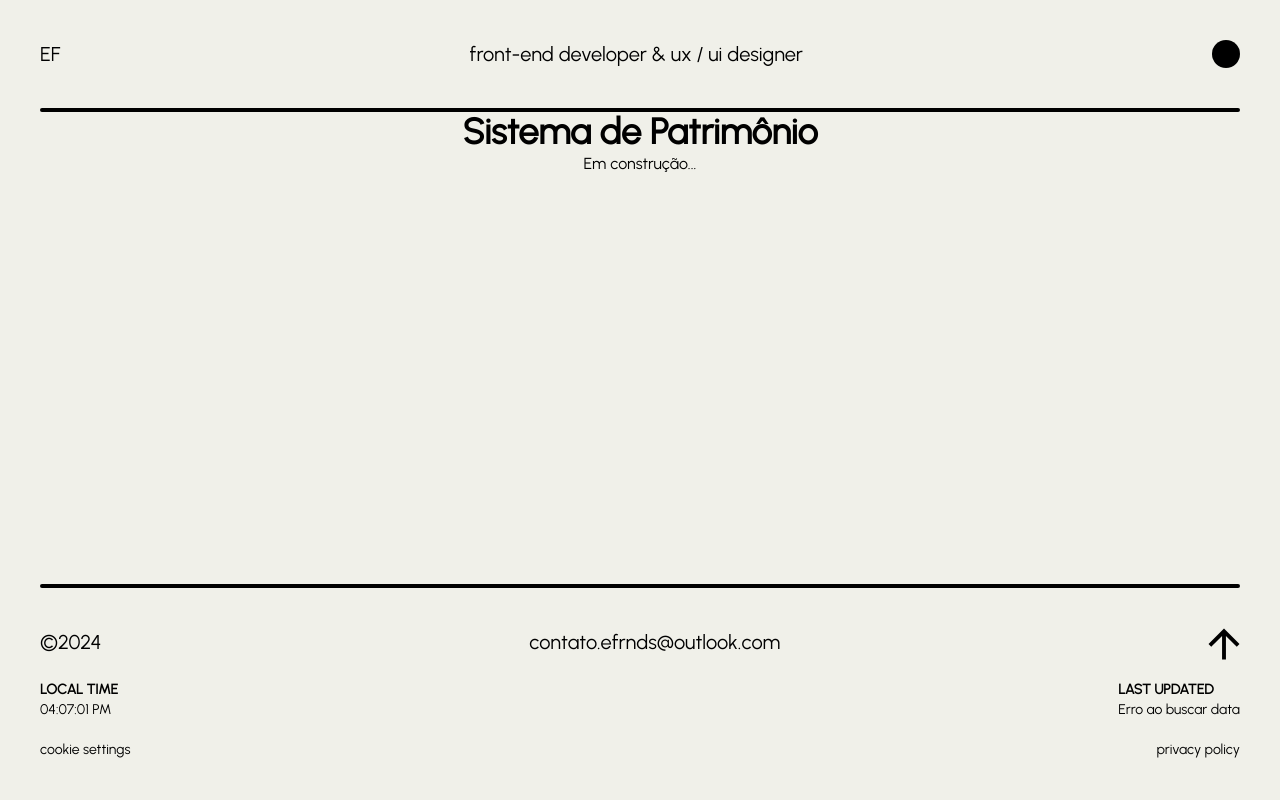
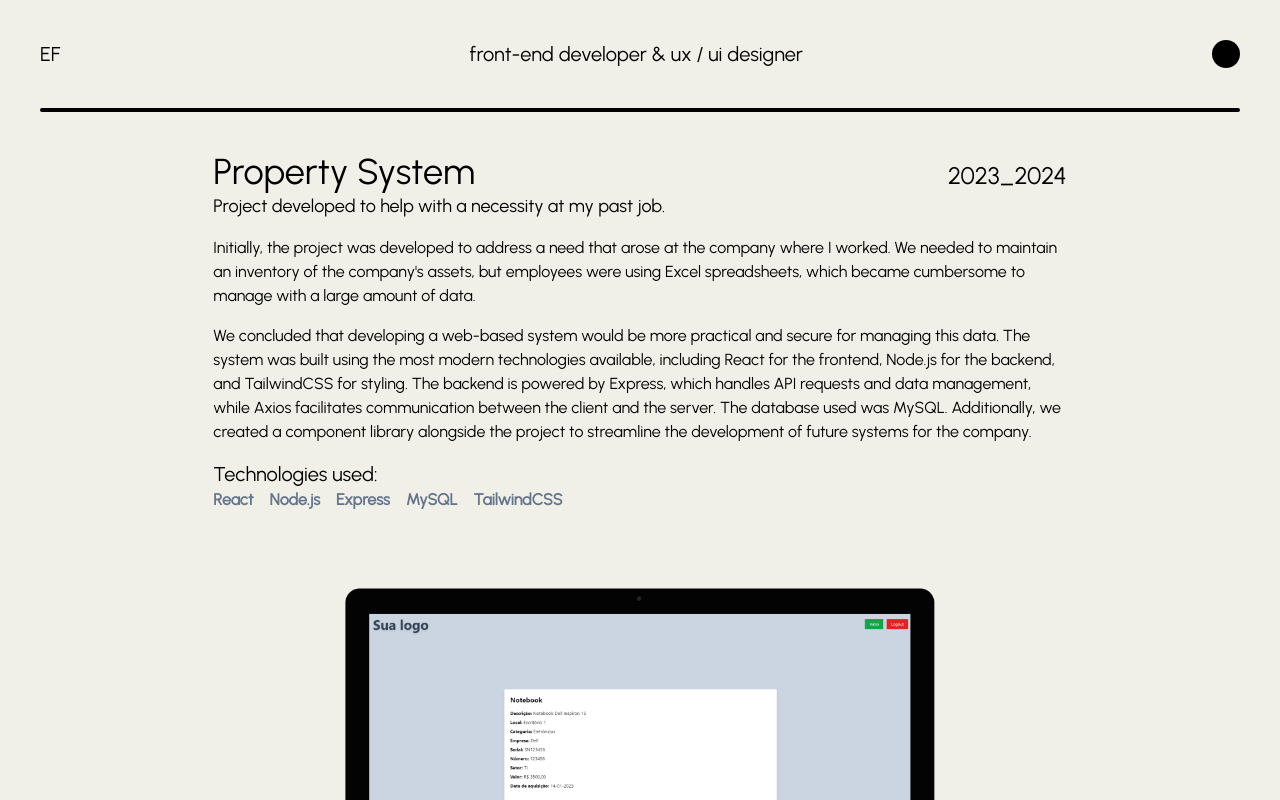
Before and after one commit to Efrnds/portfolio-novo, a React (Vite) app: page /sistema-patrimonio in a window 1280 px wide. Shown: the top 800 px of the page. Built offline with nearby package versions, Linux system fonts and the light colour scheme; no server answers.

Commit message:
criado o conteúdo do sistema de patrimonio

```diff
--- a/src/components/Main.jsx
+++ b/src/components/Main.jsx
@@ -7,7 +7,7 @@ function Main() {
             <About />
             <p className="mx-auto text-2xl text-red-600 ">Warning! The website is a Work in Progress</p>
             <Project title="Y" path="/Y" years="2024" image1="/images/y-mobile.png" image2="/images/y-desktop.png" image3="/images/y-tablet.png"/>
-            <Project title="Sistema de Patrimônio" path="/sistema-patrimonio" years="2023_2024" image1="/images/pat-mobile.png" image2="/images/pat-notebook.png" image3="/images/pat-ipad.png"/>
+            <Project title="Property System" path="/sistema-patrimonio" years="2023_2024" image1="/images/pat-mobile.png" image2="/images/pat-notebook.png" image3="/images/pat-ipad.png"/>
         </main>
     );
 }
--- a/src/pages/Patrimonio.jsx
+++ b/src/pages/Patrimonio.jsx
@@ -1,8 +1,46 @@
 export default function Patrimonio() {
   return (
-    <div>
-      <h1 className="text-4xl font-bold text-center">Sistema de Patrimônio</h1>
-      <p className="text-center">Em construção...</p>
+    <div className="flex flex-col flex-1 w-2/3 h-full py-10 mx-auto">
+      <div className="m-auto">
+        <div className="flex justify-between">
+          <h1 className="text-4xl ">Property System</h1>
+          <p className="mt-auto text-2xl">2023_2024</p>
+        </div>
+        <div className="flex flex-col gap-4">
+          <p className="text-lg">
+            Project developed to help with a necessity at my past job.
+          </p>
+          <p>
+            Initially, the project was developed to address a need that arose at
+            the company where I worked. We needed to maintain an inventory of
+            the company&apos;s assets, but employees were using Excel
+            spreadsheets, which became cumbersome to manage with a large amount
+            of data.
+          </p>
+          <p>
+            We concluded that developing a web-based system would be more
+            practical and secure for managing this data. The system was built
+            using the most modern technologies available, including React for
+            the frontend, Node.js for the backend, and TailwindCSS for styling.
+            The backend is powered by Express, which handles API requests and
+            data management, while Axios facilitates communication between the
+            client and the server. The database used was MySQL. Additionally, we
+            created a component library alongside the project to streamline the
+            development of future systems for the company.
+          </p>
+          <p>
+            <h2 className="text-xl">Technologies used:</h2>
+            <div className="flex gap-4 font-semibold text-slate-500">
+              <p>React</p>
+              <p>Node.js</p>
+              <p>Express</p>
+              <p>MySQL</p>
+              <p>TailwindCSS</p>
+            </div>
+          </p>
+        </div>
+        <img src="/images/pat-notebook.png" alt="" className="w-3/4 mx-auto" />
+      </div>
     </div>
   );
 }
--- a/src/pages/Y.jsx
+++ b/src/pages/Y.jsx
@@ -63,6 +63,16 @@ export default function Y() {
                             </a>
                         </div>
                     </p>
+                    <p>
+            <h2 className="text-xl">Technologies used:</h2>
+            <div className="flex gap-4 font-semibold text-slate-500">
+              <p>React</p>
+              <p>Node.js</p>
+              <p>Express</p>
+              <p>MySQL</p>
+              <p>TailwindCSS</p>
+            </div>
+          </p>
                 </div>
                 <img
                     src="/images/y-desktop.png"
```
